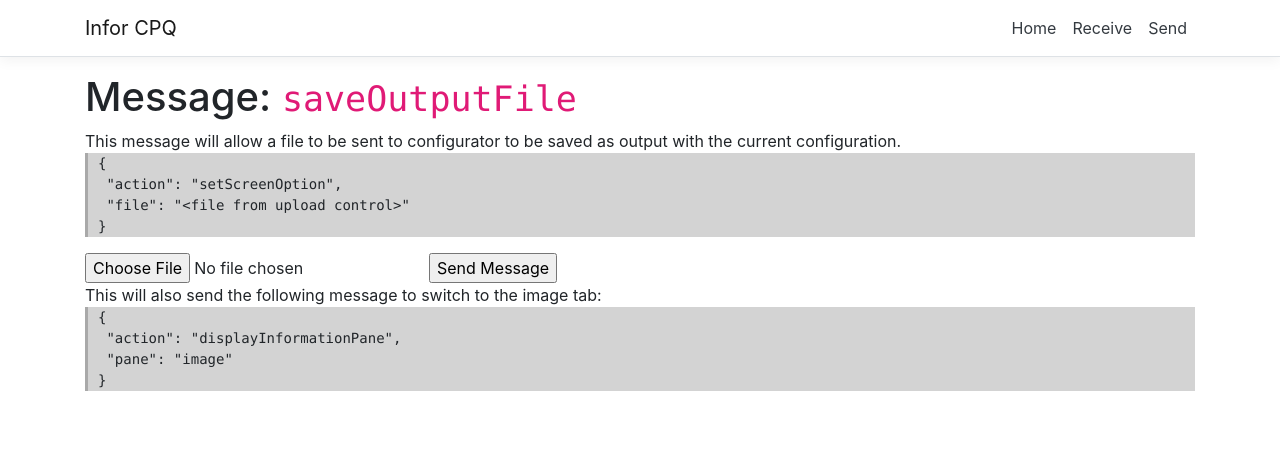
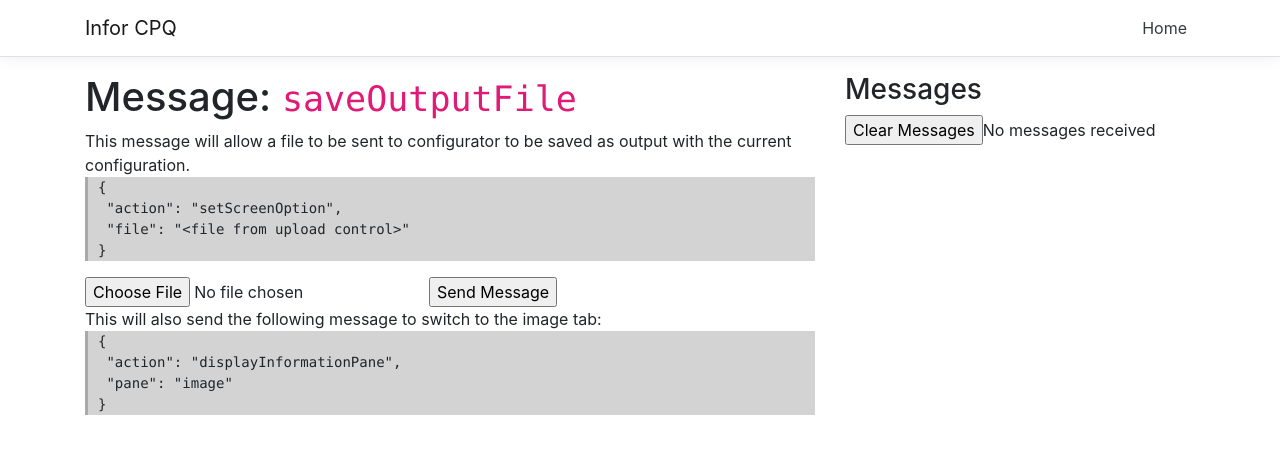
Before and after one commit to timdunham/ext-app-sample, a React (Create React App) app in the folder ClientApp/: page /send/saveOutputFile in a window 1280 px wide. Shown: the top 454 px of the page. Built offline with nearby package versions, Linux system fonts and the light colour scheme.

Commit message:
rework messages

```diff
--- a/ClientApp/package.json
+++ b/ClientApp/package.json
@@ -2,6 +2,7 @@
   "name": "ext_app_sample",
   "version": "0.1.0",
   "private": true,
+  "homepage2": "https://onpremcfg.pcm.infor.com/ext-app-sample",
   "dependencies": {
     "bootstrap": "^4.3.1",
     "connected-react-router": "6.5.2",
--- a/ClientApp/src/App.tsx
+++ b/ClientApp/src/App.tsx
@@ -2,8 +2,6 @@ import * as React from 'react';
 import { Route } from 'react-router';
 import Layout from './components/Layout';
 import Home from './components/Home';
-import SendHome from './components/Send/Home';
-import Receive from './components/Receive';
 
 import './custom.css'
 import ConfiguratorEventListener from './components/ConfiguratorEventListener';
@@ -18,7 +16,6 @@ import DisplayInformationPane from './components/Send/DisplayInformationPane';
 export default () => (
     <Layout>
         <Route exact path='/' component={Home} />
-        <Route path='/send/home' component={SendHome} />
         <Route path='/send/setScreenOption' component={SetScreenOption} />
         <Route path='/send/focusScreenOption' component={FocusScreenOption} />
         <Route path='/send/saveOutputFile' component={SaveOutputFile} />
@@ -26,7 +23,6 @@ export default () => (
         <Route path='/send/finish' component={Finish} />
         <Route path='/send/displayInformationPane' component={DisplayInformationPane} />
         <Route path='/send/processing' component={Processing} />
-        <Route path='/receive' component={Receive} />
         <ConfiguratorEventListener />
     </Layout>
 );
--- a/ClientApp/src/components/Layout.tsx
+++ b/ClientApp/src/components/Layout.tsx
@@ -1,12 +1,20 @@
 import * as React from 'react';
-import { Container } from 'reactstrap';
+import { Col, Container, Row } from 'reactstrap';
+import Messages from './Messages/Messages';
 import NavMenu from './NavMenu';
 
 export default (props: { children?: React.ReactNode }) => (
     <React.Fragment>
-        <NavMenu/>
+        <NavMenu />
         <Container>
-            {props.children}
+            <Row>
+                <Col className="col-8">
+                    {props.children}
+                </Col >
+                <Col className="col-4">
+                    <Messages />
+                </Col>
+            </Row>
         </Container>
     </React.Fragment>
 );
--- /dev/null
+++ b/ClientApp/src/components/Messages/Message.tsx
@@ -0,0 +1,21 @@
+import * as React from 'react';
+import * as ReceivedMessages from '../../store/ReceivedMessages';
+
+const renderIcon = (outgoing: boolean) => {
+  if (outgoing)
+    return <svg width="1em" height="1em" viewBox="0 0 16 16" className="bi bi-arrow-left-square-fill" fill="currentColor" xmlns="http://www.w3.org/2000/svg">
+      <path fill-rule="evenodd" d="M2 0a2 2 0 0 0-2 2v12a2 2 0 0 0 2 2h12a2 2 0 0 0 2-2V2a2 2 0 0 0-2-2H2zm9.5 8.5a.5.5 0 0 0 0-1H5.707l2.147-2.146a.5.5 0 1 0-.708-.708l-3 3a.5.5 0 0 0 0 .708l3 3a.5.5 0 0 0 .708-.708L5.707 8.5H11.5z" />
+    </svg>
+  return <svg width="1em" height="1em" viewBox="0 0 16 16" className="bi bi-arrow-right-square-fill" fill="currentColor" xmlns="http://www.w3.org/2000/svg">
+    <path fill-rule="evenodd" d="M2 0a2 2 0 0 0-2 2v12a2 2 0 0 0 2 2h12a2 2 0 0 0 2-2V2a2 2 0 0 0-2-2H2zm2.5 8.5a.5.5 0 0 1 0-1h5.793L8.146 5.354a.5.5 0 1 1 .708-.708l3 3a.5.5 0 0 1 0 .708l-3 3a.5.5 0 0 1-.708-.708L10.293 8.5H4.5z" />
+  </svg>
+}
+
+const Message: React.FC<ReceivedMessages.Message> = (props: ReceivedMessages.Message) => {
+  return (<div className="message alert alert-primary" title={props.message} >
+    {renderIcon(props.outgoing)}
+    <span>{props.command}</span>
+  </div>);
+}
+
+export default Message;
--- /dev/null
+++ b/ClientApp/src/components/Messages/Messages.tsx
@@ -0,0 +1,18 @@
+import * as React from 'react';
+import { useDispatch, useSelector } from 'react-redux';
+import { ApplicationState } from '../../store';
+import * as ReceivedMessages from '../../store/ReceivedMessages';
+import Message from './Message';
+
+const Messages: React.FC = () => {
+  const state = useSelector((state: ApplicationState) => state.receivedMessages);
+  const dispatch = useDispatch();
+  const clearMessages = () => { dispatch(ReceivedMessages.actionCreators.clearMessages()); }
+  return (<div>
+    <h3>Messages</h3>
+    <input type="button" onClick={clearMessages} value="Clear Messages" />
+    { (!state.received) ? <span>No messages received</span> : state.messages.map( m => <Message {...m} />)}
+  </div>);
+}
+
+export default Messages;
--- a/ClientApp/src/components/NavMenu.tsx
+++ b/ClientApp/src/components/NavMenu.tsx
@@ -20,12 +20,6 @@ export default class NavMenu extends React.PureComponent<{}, { isOpen: boolean }
                                 <NavItem>
                                     <NavLink tag={Link} className="text-dark" to="/">Home</NavLink>
                                 </NavItem>
-                                <NavItem>
-                                    <NavLink tag={Link} className="text-dark" to="/Receive">Receive</NavLink>
-                                </NavItem>
-                                <NavItem>
-                                    <NavLink tag={Link} className="text-dark" to="/Send">Send</NavLink>
-                                </NavItem>
                             </ul>
                         </Collapse>
                     </Container>
--- a/ClientApp/src/components/Receive.tsx
+++ /dev/null
@@ -1,20 +0,0 @@
-import * as React from 'react';
-import { useDispatch, useSelector } from 'react-redux';
-import { ApplicationState } from '../store';
-import * as ReceivedMessages from '../store/ReceivedMessages';
-
-const Receive: React.FC = () => {
-  const state = useSelector((state: ApplicationState) => state.receivedMessages);
-  const dispatch = useDispatch();
-  const noMessagesReceived = () => <span>No messages recevied.  Are you running this within configurator?</span>;
-  const renderMessages = () => <ol>{state.messages.map(renderMessage)}</ol>;
-  const renderMessage = (m: string) => <li>{m}</li>;
-  const clearMessages = () => { dispatch(ReceivedMessages.actionCreators.clearMessages()); }
-  return (<div>
-    <h1>Receive Messages from Configurator</h1>
-    <input type="button" onClick={clearMessages} value="Clear Messages" />
-    { (!state.received) ? noMessagesReceived() : renderMessages()}
-  </div>);
-}
-
-export default Receive;
--- a/ClientApp/src/components/Send/Home.tsx
+++ /dev/null
@@ -1,10 +0,0 @@
-import * as React from 'react';
-
-const Send: React.FC = () => (
-  <div>
-    <h1>Sending Messages to Configurator</h1>
-    To see how to send messages to configurator, select an activity under the Messages screen.
-  </div>
-);
-
-export default Send;
--- a/ClientApp/src/custom.css
+++ b/ClientApp/src/custom.css
@@ -23,3 +23,7 @@ pre {
   width: 100%;
   height: 150px;
 }
+
+.message span {
+  margin-left: 5px;
+}
--- a/ClientApp/src/store/ReceivedMessages.ts
+++ b/ClientApp/src/store/ReceivedMessages.ts
@@ -1,36 +1,27 @@
+import { send } from 'process';
 import { Action, Reducer } from 'redux';
-
-// -----------------
-// STATE - This defines the type of data maintained in the Redux store.
 
 export interface ReceivedMessageState {
     received: boolean;
-    messages: string[];
+    messages: Message[];
+}
+export interface Message {
+    outgoing: boolean;
+    command: string;
+    message: string;
 }
 
-// -----------------
-// ACTIONS - These are serializable (hence replayable) descriptions of state transitions.
-// They do not themselves have any side-effects; they just describe something that is going to happen.
-// Use @typeName and isActionType for type detection that works even after serialization/deserialization.
-
 export interface ReceiveMessage { type: 'RECEIVE_MESSAGE', message: string }
+export interface SendMessage { type: 'SEND_MESSAGE', message: any }
 export interface ClearMessages { type: 'CLEAR_MESSAGES' }
 
-// Declare a 'discriminated union' type. This guarantees that all references to 'type' properties contain one of the
-// declared type strings (and not any other arbitrary string).
-export type KnownAction = ReceiveMessage | ClearMessages;
-
-// ----------------
-// ACTION CREATORS - These are functions exposed to UI components that will trigger a state transition.
-// They don't directly mutate state, but they can have external side-effects (such as loading data).
+export type KnownAction = ReceiveMessage | SendMessage | ClearMessages;
 
 export const actionCreators = {
     receiveMessage: (message: string) => ({ type: 'RECEIVE_MESSAGE', message: message } as ReceiveMessage),
+    sendMessage: (message: string) => ({ type: 'SEND_MESSAGE', message: message } as SendMessage),
     clearMessages: () => ({ type: 'CLEAR_MESSAGES' } as ClearMessages)
 };
-
-// ----------------
-// REDUCER - For a given state and action, returns the new state. To support time travel, this must not mutate the old state.
 
 export const reducer: Reducer<ReceivedMessageState> = (state: ReceivedMessageState | undefined, incomingAction: Action): ReceivedMessageState => {
     if (state === undefined) {
@@ -43,9 +34,17 @@ export const reducer: Reducer<ReceivedMessageState> = (state: ReceivedMessageSta
     const action = incomingAction as KnownAction;
     switch (action.type) {
         case 'RECEIVE_MESSAGE':
+            const messageJson = action ? JSON.parse(action.message) : { command: "unknown" };
+            const command:any = messageJson.command || "";
             return {
                 received: true,
-                messages: [...state.messages, action.message]
+                messages: [...state.messages, { outgoing: false, command: command, message: action.message} ]
+            };
+        case 'SEND_MESSAGE':
+            const sendCommand = action.message.action || "unknown";
+            return {
+                ...state,
+                messages: [...state.messages, { outgoing: true, command: sendCommand, message: JSON.stringify(action.message)}]
             };
         case 'CLEAR_MESSAGES':
             return {
```
